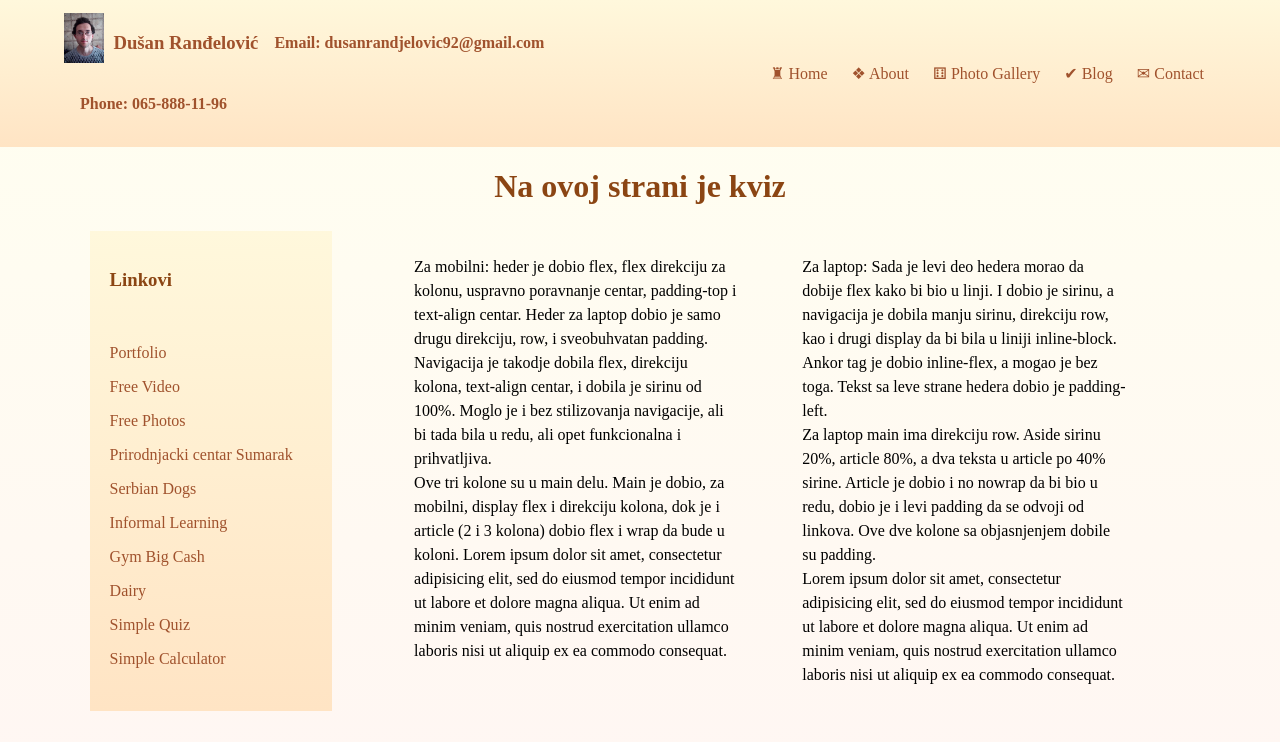
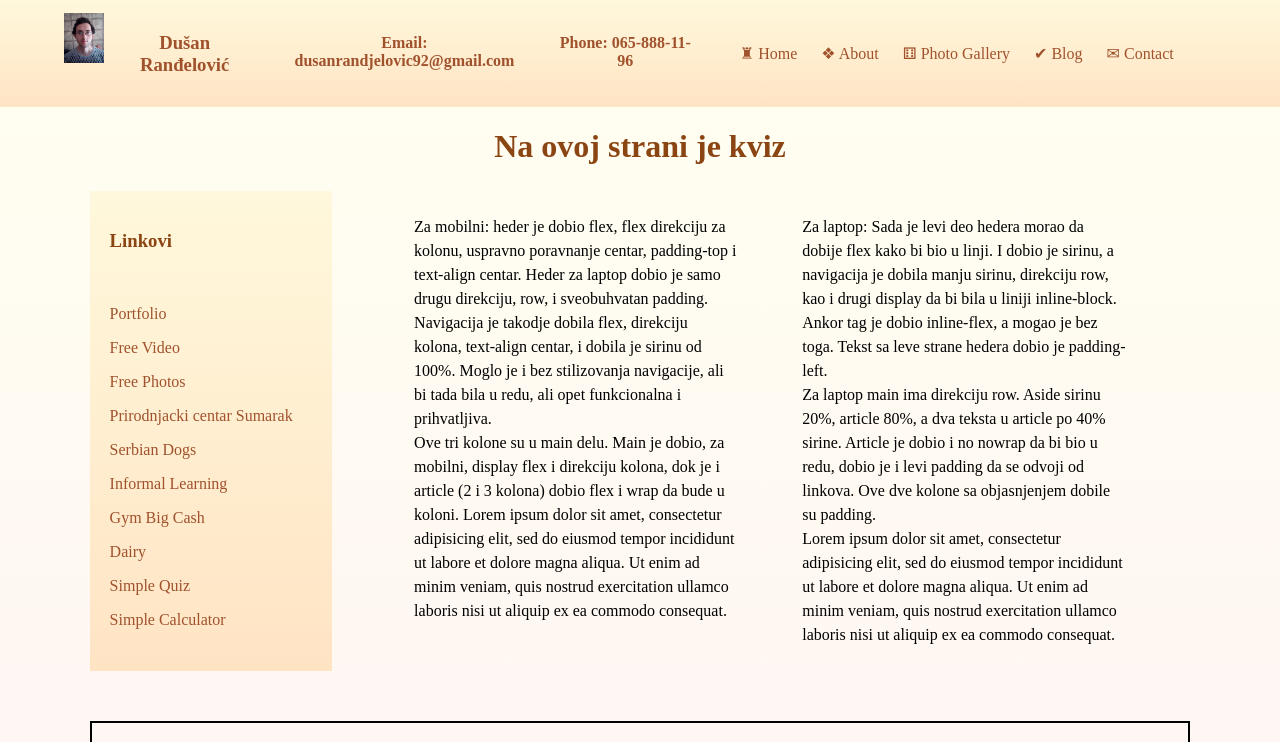
Before and after one commit to dusanrandjelovic/flexsajt, a plain HTML site: page about.html in a window 1280 px wide. Shown: the top 742 px of the page. Drawn offline with Linux system fonts and the light colour scheme.

Commit message:
Update about.html

```diff
--- a/about.html
+++ b/about.html
@@ -69,7 +69,7 @@
     header div {
       display: flex;
       width: 55%;
-      flex-wrap: wrap;
+      justify-content: center;
       /*border: 1px solid green;*/
     }
     header div h3 {
@@ -81,8 +81,7 @@
     header nav {
       flex-direction: row;
       width: 45%;
-      justify-content: flex-end;
-      flex-wrap: wrap;
+      justify-content: center;
     /*  border: 1px solid green;*/
     }
     header nav a {
```
